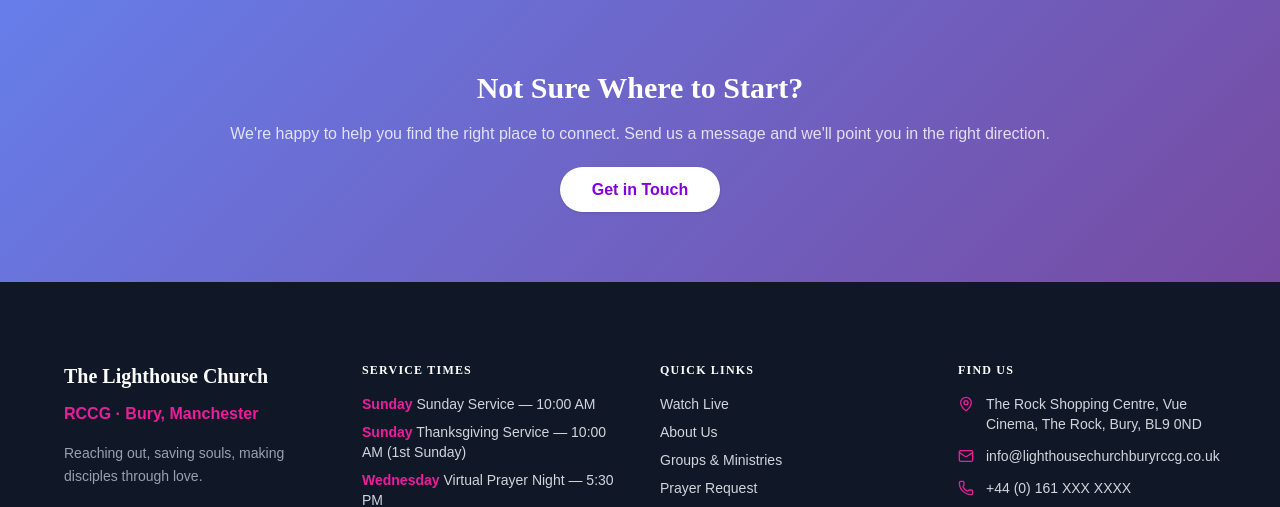
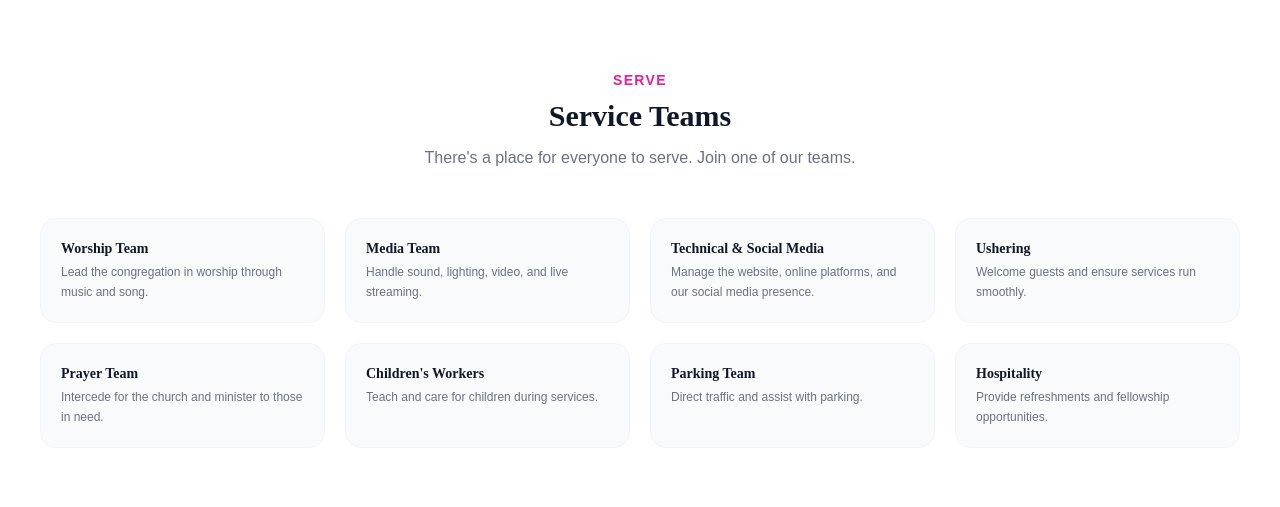
Before and after one commit to Coolzymccooy/lhp_app, a React (Vite) app in the folder client/: page /groups in a window 1280 px wide. Shown: the part 4369-4876 px from the top of the page. Built offline with nearby package versions, Linux system fonts and the light colour scheme.

Commit message:
feat: add Service Teams section incl Technical & Social Media

```diff
--- a/client/src/pages/GroupsPage.tsx
+++ b/client/src/pages/GroupsPage.tsx
@@ -1,5 +1,16 @@
 import { ChevronRight, Clock, MapPin, Users } from 'lucide-react';
 import { Link } from 'react-router-dom';
+
+const SERVICE_TEAMS = [
+  { name: 'Worship Team', desc: 'Lead the congregation in worship through music and song.' },
+  { name: 'Media Team', desc: 'Handle sound, lighting, video, and live streaming.' },
+  { name: 'Technical & Social Media', desc: 'Manage the website, online platforms, and our social media presence.' },
+  { name: 'Ushering', desc: 'Welcome guests and ensure services run smoothly.' },
+  { name: 'Prayer Team', desc: 'Intercede for the church and minister to those in need.' },
+  { name: "Children's Workers", desc: 'Teach and care for children during services.' },
+  { name: 'Parking Team', desc: 'Direct traffic and assist with parking.' },
+  { name: 'Hospitality', desc: 'Provide refreshments and fellowship opportunities.' },
+];
 
 const GROUPS = [
   {
@@ -142,6 +153,25 @@ export default function GroupsPage() {
         </div>
       </section>
 
+      {/* Service Teams */}
+      <section className="section-pad bg-white">
+        <div className="container-max">
+          <div className="text-center mb-12">
+            <p className="text-primary font-bold text-sm uppercase tracking-widest mb-2">Serve</p>
+            <h2 className="text-3xl font-bold text-gray-900">Service Teams</h2>
+            <p className="text-gray-500 mt-3 max-w-xl mx-auto">There's a place for everyone to serve. Join one of our teams.</p>
+          </div>
+          <div className="grid grid-cols-1 sm:grid-cols-2 lg:grid-cols-4 gap-5">
+            {SERVICE_TEAMS.map(t => (
+              <div key={t.name} className="bg-gray-50 rounded-2xl p-5 border border-gray-100 hover:border-pink-200 hover:shadow-md transition-all">
+                <h3 className="font-bold text-gray-900 text-sm mb-1">{t.name}</h3>
+                <p className="text-gray-500 text-xs leading-relaxed">{t.desc}</p>
+              </div>
+            ))}
+          </div>
+        </div>
+      </section>
+
       {/* CTA */}
       <section className="section-pad bg-gradient-brand text-center">
         <div className="container-max max-w-2xl mx-auto">
```
